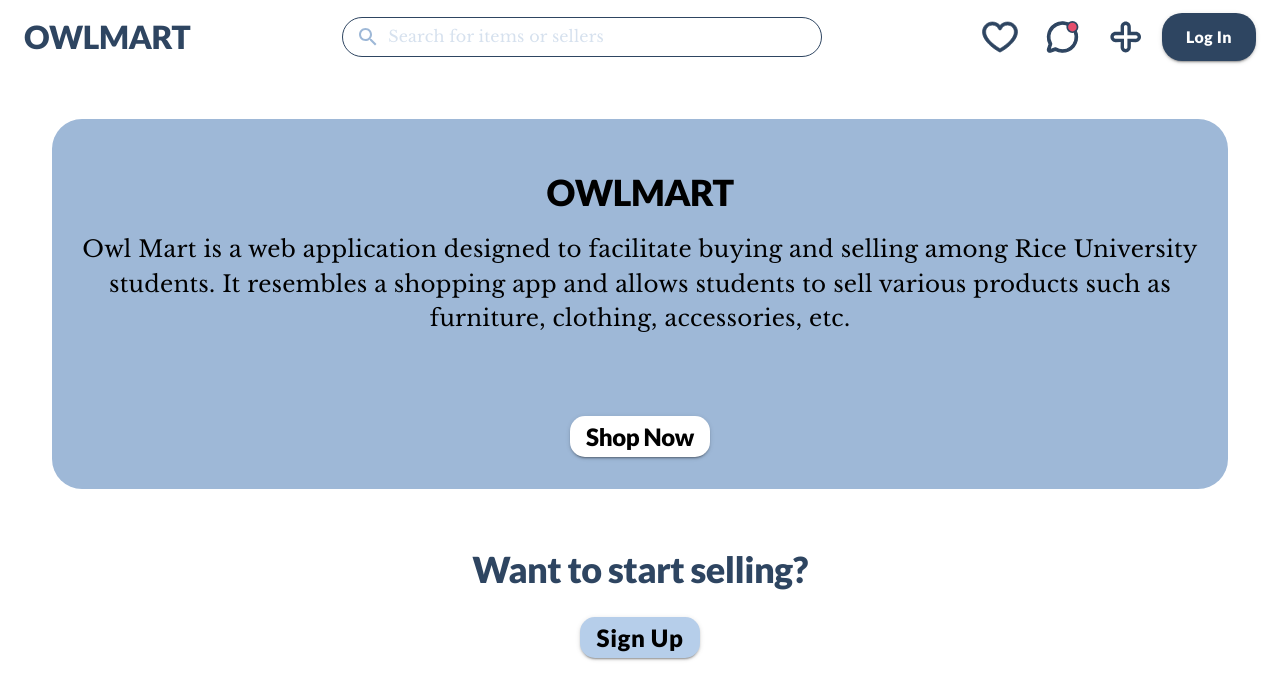
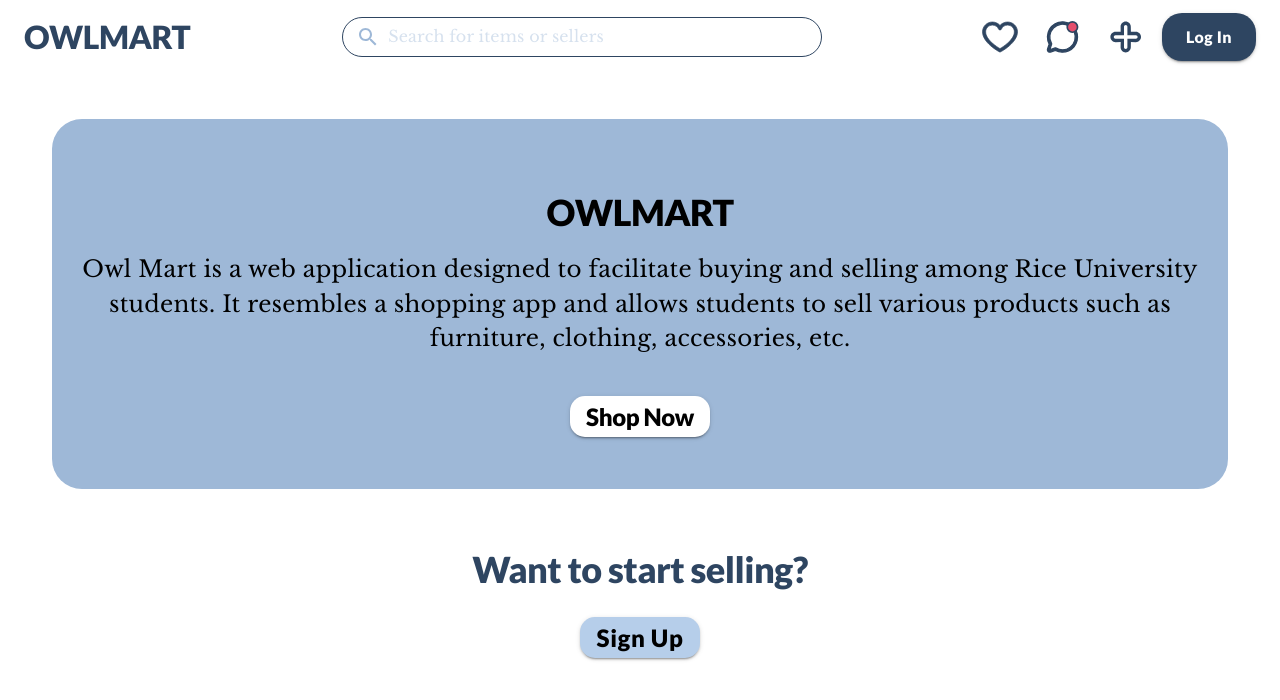
Before and after one commit to rice-apps/owlmart, a React (Create React App) app in the folder client/: page / in a window 1280 px wide. Shown: the top 700 px of the page. Built offline with nearby package versions, Linux system fonts and the light colour scheme.

Commit message:
fixed button margin

```diff
--- a/client/src/components/pages/LandingPage.js
+++ b/client/src/components/pages/LandingPage.js
@@ -45,7 +45,7 @@ export const LandingPage = () => {
             style={{
               backgroundColor: "white",
               borderRadius: "15px",
-              marginTop: "10vh",
+              marginTop: "5vh",
             }}
             component={Link}
             to="/home"
```
